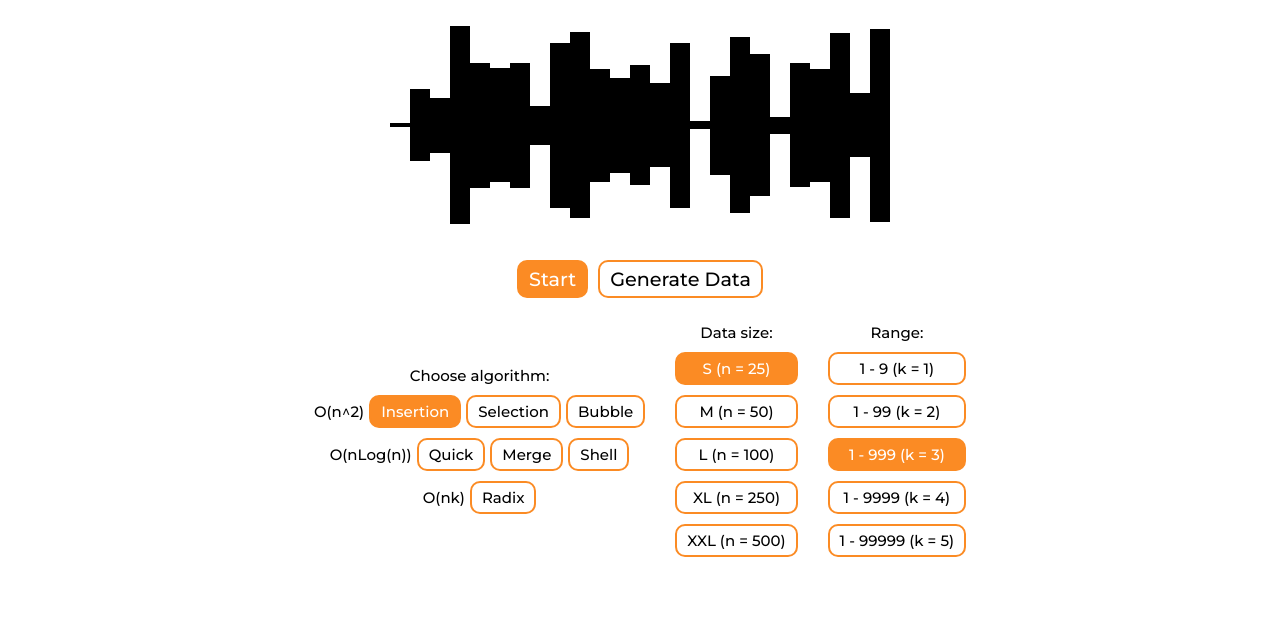
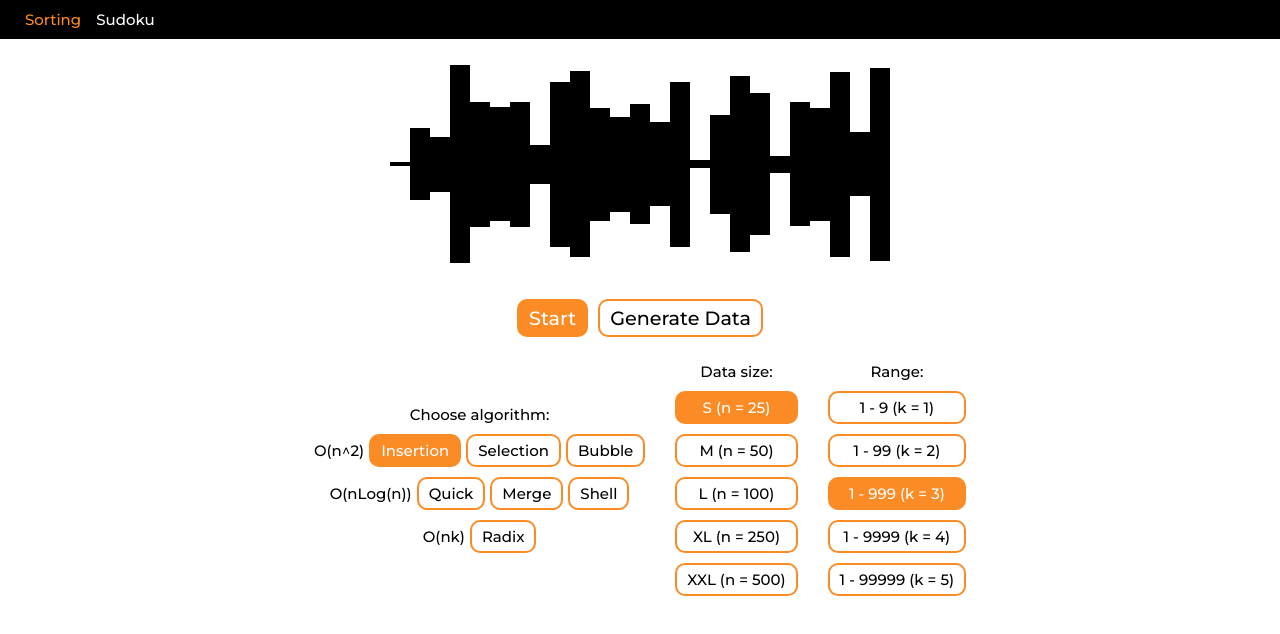
Before and after one commit to im-eMBy/AlgoVisual, a React (Create React App) app: page / in a window 1280 px wide. Shown: the top 634 px of the page. Built offline with nearby package versions, Linux system fonts and the light colour scheme.

Commit message:
simple navigation, routing

```diff
--- a/package.json
+++ b/package.json
@@ -8,6 +8,7 @@
     "@testing-library/user-event": "^13.5.0",
     "react": "^18.2.0",
     "react-dom": "^18.2.0",
+    "react-router-dom": "^6.3.0",
     "react-scripts": "5.0.1",
     "web-vitals": "^2.1.4"
   },
--- a/public/index.html
+++ b/public/index.html
@@ -11,7 +11,7 @@
       href="https://fonts.googleapis.com/css2?family=Montserrat:wght@500&display=swap"
       rel="stylesheet"
     />
-    <title>React App</title>
+    <title>AlgoVisual</title>
   </head>
   <body>
     <div id="root"></div>
--- a/src/App.js
+++ b/src/App.js
@@ -1,11 +1,18 @@
 import "./App.css";
 import { Sorting } from "./pages/Sorting";
+import { BrowserRouter, Routes, Route } from "react-router-dom";
+import { Navigation } from "./components/Navigation";
 
 function App() {
   return (
-    <div className="App">
-      <Sorting></Sorting>
-    </div>
+    <BrowserRouter>
+      <Navigation />
+      <main>
+        <Routes>
+          <Route path="/" element={<Sorting />} />
+        </Routes>
+      </main>
+    </BrowserRouter>
   );
 }
 
--- /dev/null
+++ b/src/components/Navigation.js
@@ -0,0 +1,31 @@
+import "../css/navigation.css";
+import { NavLink } from "react-router-dom";
+
+export function Navigation() {
+  return (
+    <nav className="navigation">
+      <ul>
+        <li>
+          <NavLink
+            to="/"
+            style={({ isActive }) =>
+              isActive ? { color: "#FB8B24" } : undefined
+            }
+          >
+            Sorting
+          </NavLink>
+        </li>
+        <li>
+          <NavLink
+            to="/sudoku-solver"
+            style={({ isActive }) =>
+              isActive ? { color: "#FB8B24" } : undefined
+            }
+          >
+            Sudoku
+          </NavLink>
+        </li>
+      </ul>
+    </nav>
+  );
+}
--- /dev/null
+++ b/src/css/navigation.css
@@ -0,0 +1,12 @@
+.navigation {
+  padding: 10px 25px;
+  background-color: #000000;
+}
+.navigation ul {
+  display: flex;
+  gap: 15px;
+}
+.navigation a {
+  color: #ffffff;
+  text-decoration: none;
+}
--- a/src/pages/Sorting.js
+++ b/src/pages/Sorting.js
@@ -6,10 +6,8 @@ import { BoardController } from "../components/Sorting/BoardController";
 export function Sorting() {
   return (
     <SortingContextProvider>
-      <main>
-        <BoardController></BoardController>
-        <Buttons></Buttons>
-      </main>
+      <BoardController></BoardController>
+      <Buttons></Buttons>
     </SortingContextProvider>
   );
 }
```
Also changed, not shown: 1 other file (tests, documents, lock files or other folders).
